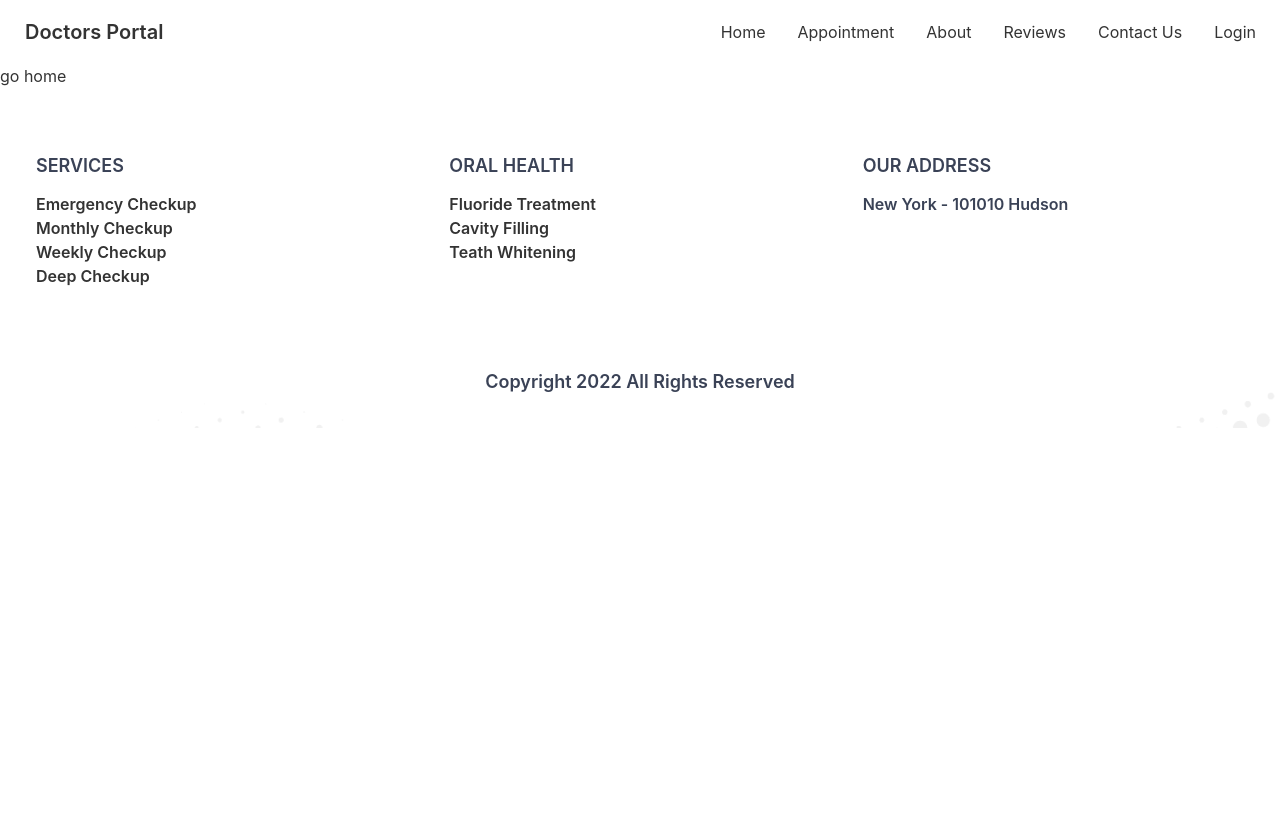
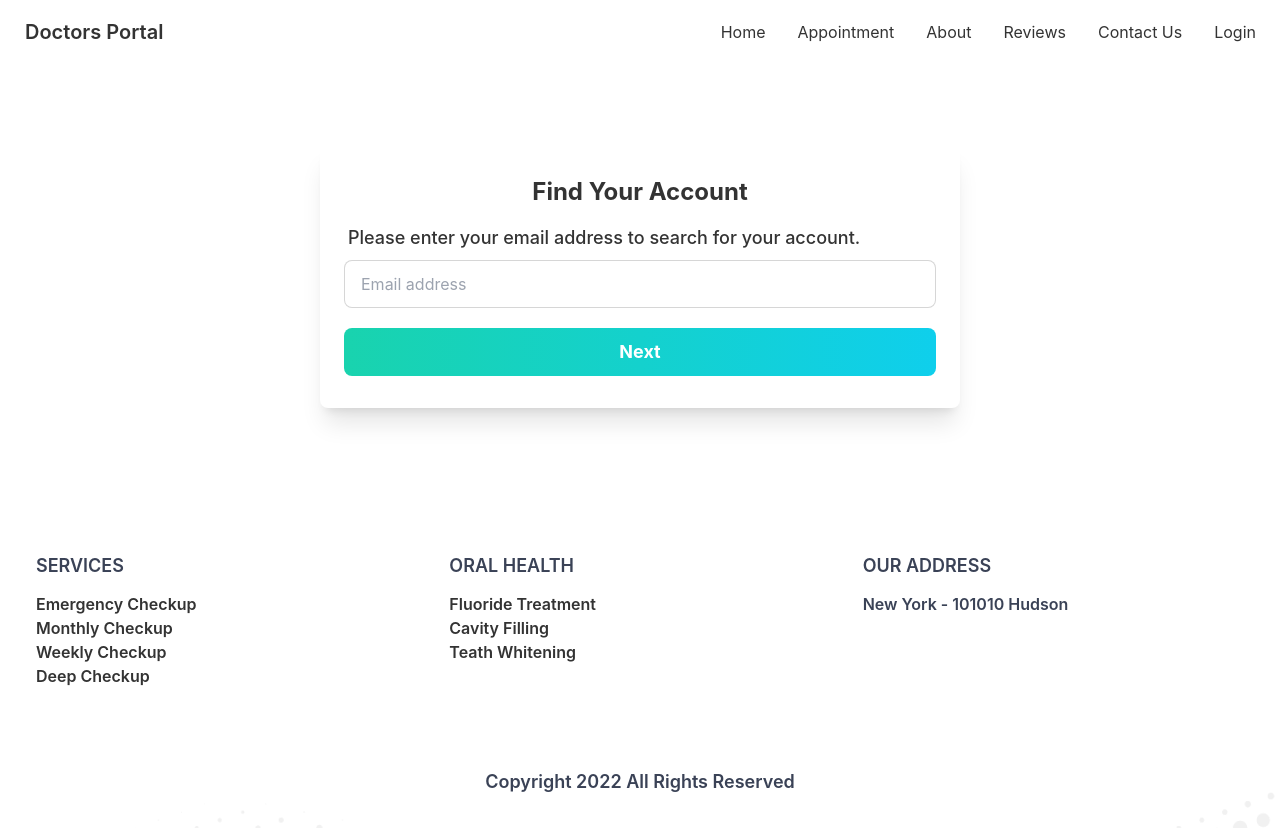
Before and after one commit to abdulalimemon/doctors-portal, a React (Create React App) app: page /forgotpassword in a window 1280 px wide. Before the commit the page ends 800 px from the top, so only its background shows below. Built offline with nearby package versions, Linux system fonts and the light colour scheme; no server answers.

Commit message:
email verification and forgot password

```diff
--- a/src/App.js
+++ b/src/App.js
@@ -8,6 +8,7 @@ import { ToastContainer } from 'react-toastify';
 import 'react-toastify/dist/ReactToastify.css';
 import RequireAuth from './pages/Login/RequireAuth';
 import NotFound from './pages/Shared/NotFound';
+import ForgotPassword from './pages/Login/ForgotPassword';
 
 function App() {
   return (
@@ -15,11 +16,10 @@ function App() {
       <Routes>
         <Route path='/' element={<Home></Home>}></Route>
 
-        <Route path='/home' element={<RequireAuth>
-          <Home></Home>
-        </RequireAuth>}></Route>
+        <Route path='/home' element={<Home></Home>}></Route>
 
         {/* <Route path='/' element={}></Route> */}
+        <Route path='/forgotpassword' element={<ForgotPassword></ForgotPassword>}></Route>
 
         <Route path='/login' element={<Login></Login>}></Route>
         <Route path='/signup' element={<SignUp></SignUp>}></Route>
--- /dev/null
+++ b/src/pages/Login/ForgotPassword.js
@@ -0,0 +1,80 @@
+import React from 'react';
+import Footer from '../Shared/Footer';
+import Navbar from '../Shared/Navbar';
+import { useForm } from "react-hook-form";
+import { useSendPasswordResetEmail } from 'react-firebase-hooks/auth';
+import auth from '../../firebase.init';
+import Loading from '../Shared/Loading';
+import { toast } from 'react-toastify';
+
+const ForgotPassword = () => {
+    const [sendPasswordResetEmail, sending, error] = useSendPasswordResetEmail(
+        auth
+      );
+    const { register, formState: { errors }, handleSubmit } = useForm();
+
+    const onSubmit =async (data) => {
+        console.log(data);
+        await sendPasswordResetEmail(data.email);
+        await toast.success('A reset password email has been sent to your email address. please check your inbox or spam folder.', {
+            theme: "colored",
+        });
+    }
+
+    if(sending){
+        return <Loading></Loading>
+    }
+
+    if (error?.message) {
+        toast.error('error?.message', {
+            theme: "colored",
+        });
+    }
+    return (
+        <>
+            <Navbar></Navbar>
+            <div>
+                <div className='container mx-auto'>
+                    <div className='py-10 md:py-14 lg:py-20 flex justify-center items-center'>
+                        <div className="card w-11/12 md:w-8/12 lg:w-6/12 mx-auto bg-base-100 rounded-lg shadow-xl">
+                            <div className="card-body px-4 md:px-6">
+                                <h2 className="text-2xl font-bold text-center">Find Your Account</h2>
+                                <form onSubmit={handleSubmit(onSubmit)}>
+                                    <div className="form-control w-full pb-1">
+                                        <label className="label">
+                                            <span className="label-text text-lg font-medium">Please enter your email address to search for your account.</span>
+                                        </label>
+                                        <input
+                                            type="email"
+                                            placeholder="Email address" className="input input-bordered w-full"
+                                            {...register("email", {
+                                                required: {
+                                                    value: true,
+                                                    message: 'Email is Required'
+                                                },
+                                                pattern: {
+                                                    value: /[a-z0-9]+@[a-z]+\.[a-z]{2,3}/,
+                                                    message: 'Provide a valid email address.'
+                                                }
+                                            })}
+                                            aria-invalid={errors.mail ? "true" : "false"} />
+                                        <label className="label">
+                                            {errors.email?.type === 'required' && <span className="label-text-alt text-red-600 font-semibold">{errors.email.message}</span>}
+                                            {errors.email?.type === 'pattern' && <span className="label-text-alt text-red-600 font-semibold">{errors.email.message}</span>}
+                                        </label>
+                                    </div>
+                                    <div className='form-control w-full'>
+                                        <input type="submit" value='Next' className='btn bg-gradient-to-r from-secondary to-primary border-0 text-white font-bold capitalize text-lg' />
+                                    </div>
+                                </form>
+                            </div>
+                        </div>
+                    </div>
+                </div>
+            </div>
+            <Footer></Footer>
+        </>
+    );
+};
+
+export default ForgotPassword;
--- a/src/pages/Login/Login.js
+++ b/src/pages/Login/Login.js
@@ -17,9 +17,9 @@ const Login = () => {
     const [signInWithEmailAndPassword, user, loading, error,] = useSignInWithEmailAndPassword(auth);
     const { register, formState: { errors }, handleSubmit } = useForm();
 
-    const onSubmit = (data) => {
+    const onSubmit = async (data) => {
         console.log(data);
-        signInWithEmailAndPassword(data.email, data.password);
+        await signInWithEmailAndPassword(data.email, data.password);
     }
 
     useEffect(() => {
@@ -38,8 +38,8 @@ const Login = () => {
             <Navbar></Navbar>
             <div>
                 <div className='container mx-auto'>
-                    <div className='h-[90vh] flex justify-center items-center'>
-                        <div className="card w-11/12 md:w-8/12 lg:w-5/12 mx-auto bg-base-100 rounded-lg shadow-xl">
+                    <div className='py-10 md:py-14 lg:py-20 flex justify-center items-center'>
+                        <div className="card w-11/12 md:w-8/12 lg:w-6/12 mx-auto bg-base-100 rounded-lg shadow-xl">
                             <div className="card-body px-4 md:px-6">
                                 <h2 className="text-2xl font-bold text-center">Login</h2>
                                 <form onSubmit={handleSubmit(onSubmit)}>
@@ -92,7 +92,13 @@ const Login = () => {
                                     <div className='form-control w-full'>
                                         <input type="submit" value='Login' className='btn bg-gradient-to-r from-secondary to-primary border-0 text-white font-bold capitalize text-lg' />
                                     </div>
-                                    <p className='text-center text-sm pt-3 font-medium'>New to Doctors Portal? <Link to='/signup' className='text-secondary'>Create new account</Link></p>
+                                    <div>
+                                        <div className='flex flex-col-reverse lg:justify-between lg:flex-row'>
+                                            <p className='text-center lg:text-start text-sm pt-3 font-medium'>New to Doctors Portal? <Link to='/signup' className='text-secondary'>Create new account</Link></p>
+                                            <p className='text-center lg:text-end text-sm pt-3 font-medium'><Link to='/forgotpassword' className='text-secondary'>Forgot Password?</Link></p>
+                                        </div>
+                                    </div>
+
                                     {error?.message === 'Firebase: Error (auth/user-not-found).' && <p className='text-red-600 text-lg font-semibold pt-3 text-center'>User Not Found</p>}
                                     {error?.message === 'Firebase: Error (auth/wrong-password).' && <p className='text-red-600 text-lg font-semibold pt-3 text-center'>Wrong password</p>}
                                     {error?.message === 'Firebase: Error (auth/invalid-email).' && <p className='text-red-600 text-lg font-semibold pt-3 text-center'>Invalid Email</p>}
--- a/src/pages/Login/SignUp.js
+++ b/src/pages/Login/SignUp.js
@@ -5,21 +5,27 @@ import { useCreateUserWithEmailAndPassword, useUpdateProfile } from 'react-fireb
 import auth from '../../firebase.init';
 import { useForm } from "react-hook-form";
 import Loading from '../Shared/Loading';
-import { Link, useNavigate } from 'react-router-dom';
+import { Link, useLocation, useNavigate } from 'react-router-dom';
 import { toast } from 'react-toastify';
 import SocialLogin from './SocialLogin';
 
 const SignUp = () => {
-    const [createUserWithEmailAndPassword, user, loading, error,] = useCreateUserWithEmailAndPassword(auth);
+    const [createUserWithEmailAndPassword, user, loading, error,] = useCreateUserWithEmailAndPassword(auth, { sendEmailVerification: true });
     const [updateProfile, updating, uError] = useUpdateProfile(auth);
     const navigate = useNavigate();
+    const location = useLocation();
+    const from = location.state?.from?.pathname || "/";
     const { register, formState: { errors }, handleSubmit } = useForm();
 
     const onSubmit = async (data) => {
         console.log(data);
         await createUserWithEmailAndPassword(data.email, data.password);
         await updateProfile({ displayName: data.name });
-        navigate('/appointment');
+        await navigate(from, { replace: true });
+
+        await toast.success('An user verification email has been sent to your email address. Please check your inbox or spam folder.', {
+            theme: "colored",
+        });
     }
 
     if (user) {
@@ -31,9 +37,9 @@ const SignUp = () => {
     }
 
     if (error || uError) {
-        toast.error((error?.message), {
+        toast.error(`Something went wrong. you got this error '${error?.message}'`, {
             theme: "colored",
-        })
+        });
     }
 
     return (
@@ -42,7 +48,7 @@ const SignUp = () => {
             <div>
                 <div className='container mx-auto'>
                     <div className='py-10 md:py-14 lg:py-20 flex justify-center items-center'>
-                        <div className="card w-11/12 md:w-8/12 lg:w-5/12 mx-auto bg-base-100 rounded-lg shadow-xl">
+                        <div className="card w-11/12 md:w-8/12 lg:w-6/12 mx-auto bg-base-100 rounded-lg shadow-xl">
                             <div className="card-body px-4 md:px-6">
                                 <h2 className="text-2xl font-bold text-center">Sign Up</h2>
                                 <form onSubmit={handleSubmit(onSubmit)}>
```
